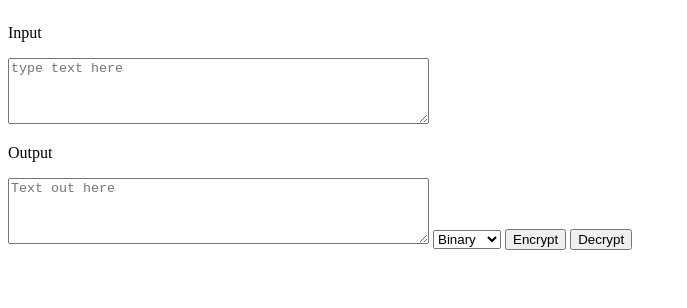
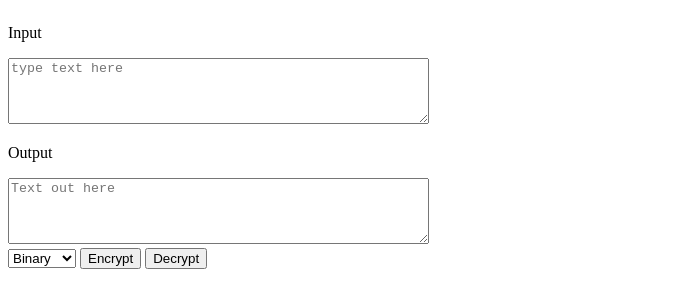
Before and after one commit to v0Xal/convert, a plain HTML site: page index.html in a window 1280 px wide. Shown: the whole page, without its empty margins (0-687 px from the left). Drawn offline with Linux system fonts and the light colour scheme.

Commit message:
Update index.html

```diff
--- a/index.html
+++ b/index.html
@@ -3,6 +3,9 @@
 body{
 display:inline-block;
 }
+ #options{
+  display:block;
+ }
 </style>
  <title>data.convert</title>
 </head>
@@ -11,12 +14,14 @@ display:inline-block;
  <textarea rows="4" cols="50" placeholder="type text here" id="input"></textarea>
 <p>Output</p>
 <textarea rows="4" cols="50" placeholder="Text out here" id="output"></textarea>
+ <div id="options">
  <select id="type" name="type">
     <option value="binary">Binary</option>
     <option value="base64">Base64</option>
   </select>
 <button onClick="convert();">Encrypt</button>
  <button onClick="deConvert();">Decrypt</button>
+ </div>
  <script src="index.js"></script>
 </body>
 </html>
```
